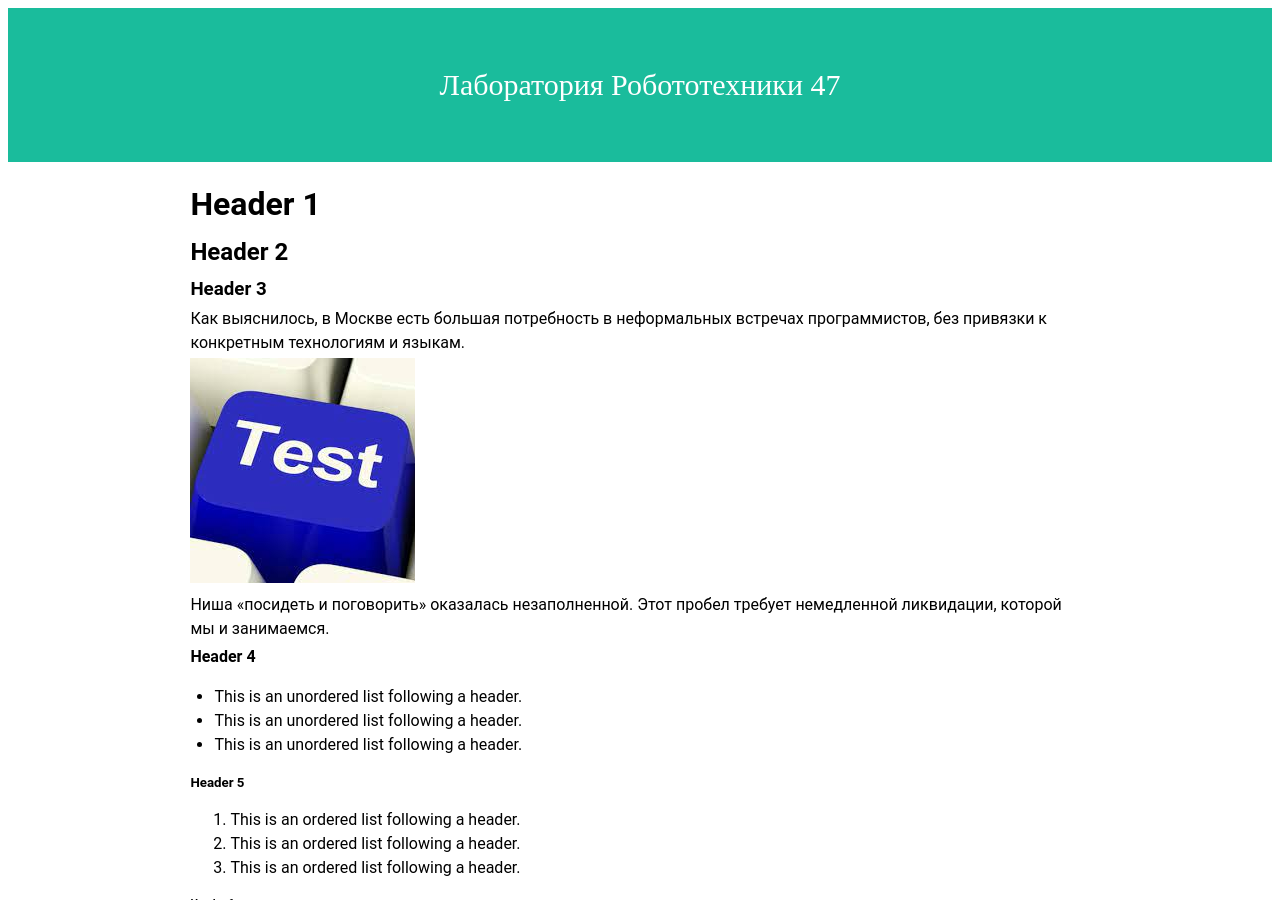
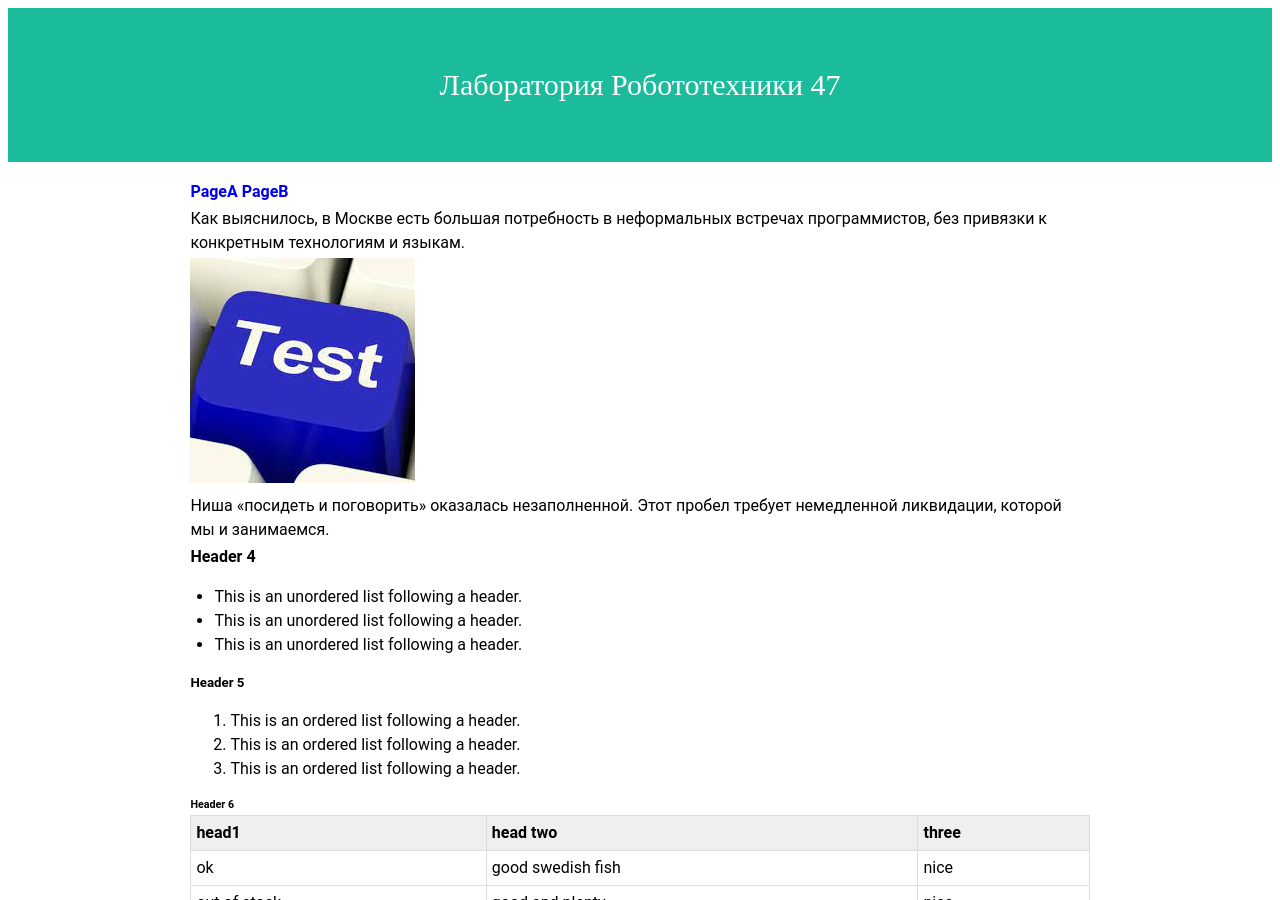
Before and after one commit to robolab812/site-1, a Jekyll site: the page built from index.md, in a window 1280 px wide and 900 px high. Built offline with Jekyll 4.4.1, drawn with Linux system fonts in a browser that asks for light colours.

Commit message:
Update index.md

```diff
--- a/index.md
+++ b/index.md
@@ -5,9 +5,8 @@ title: Лаборатория Робототехники 47
 excerpt: Тяжела и неказиста жизнь простого робота
 ---
 
-# Header 1
-## Header 2
-### Header 3
+
+  [__PageA__](PageA.md)  [__PageB__](PageB.md)
 
 Как выяснилось, в Москве есть большая потребность в неформальных встречах программистов,
 без привязки к конкретным технологиям и языкам.
```
